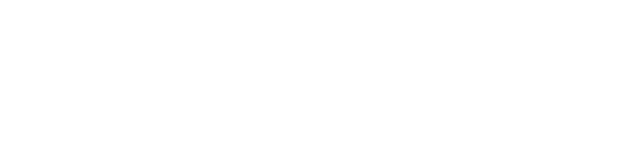
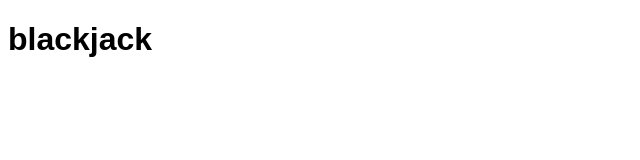
Before and after one commit to Kpeguero16/blackjack, a plain HTML site: page index.html in a window 1280 px wide. Shown: the whole page, without its empty margins (0-640 px from the left). Drawn offline with Linux system fonts and the light colour scheme.

Commit message:
Created styles.css

```diff
--- a/index.html
+++ b/index.html
@@ -5,14 +5,18 @@
     <meta http-equiv="X-UA-Compatible" content="IE=edge">
     <meta name="viewport" content="width=device-width, initial-scale=1.0">
     <title>Blackjack 3.0</title>
+    <link rel="stylesheet" href="styles.css">
 </head>
 <body>
     <!--
         - Blackjack with fake money
         - Every user starts with $2500
         - Login system
-        - Store user's information / money left
+        - Store user's information / money left `
 
     -->
+    <div class="title">
+        <h1>blackjack</h1>
+    </div>
 </body>
 </html>
--- /dev/null
+++ b/styles.css
@@ -0,0 +1,4 @@
+.title{
+    font-family: Neucha, sans-serif;
+    font-size: 1rem;
+}
```
